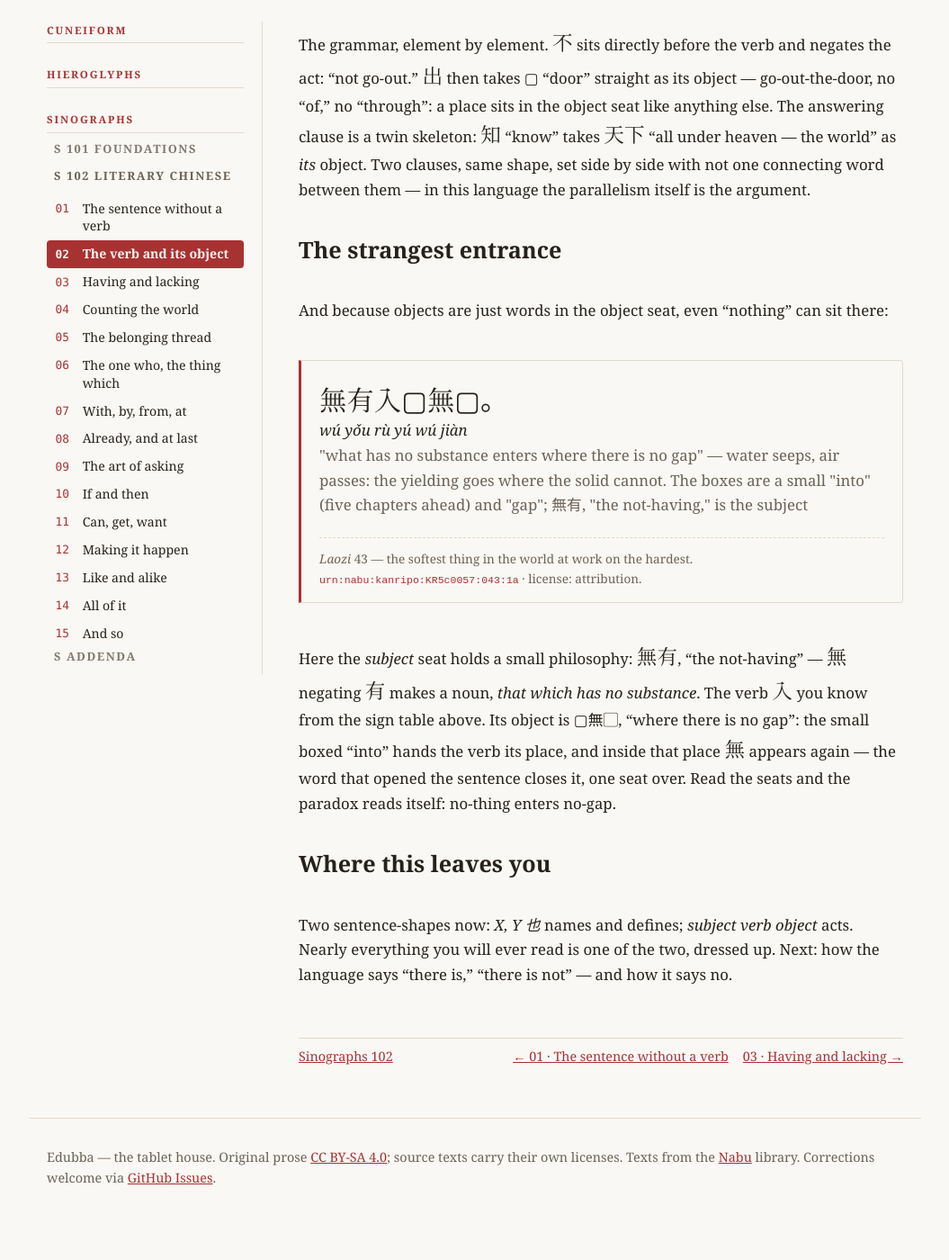
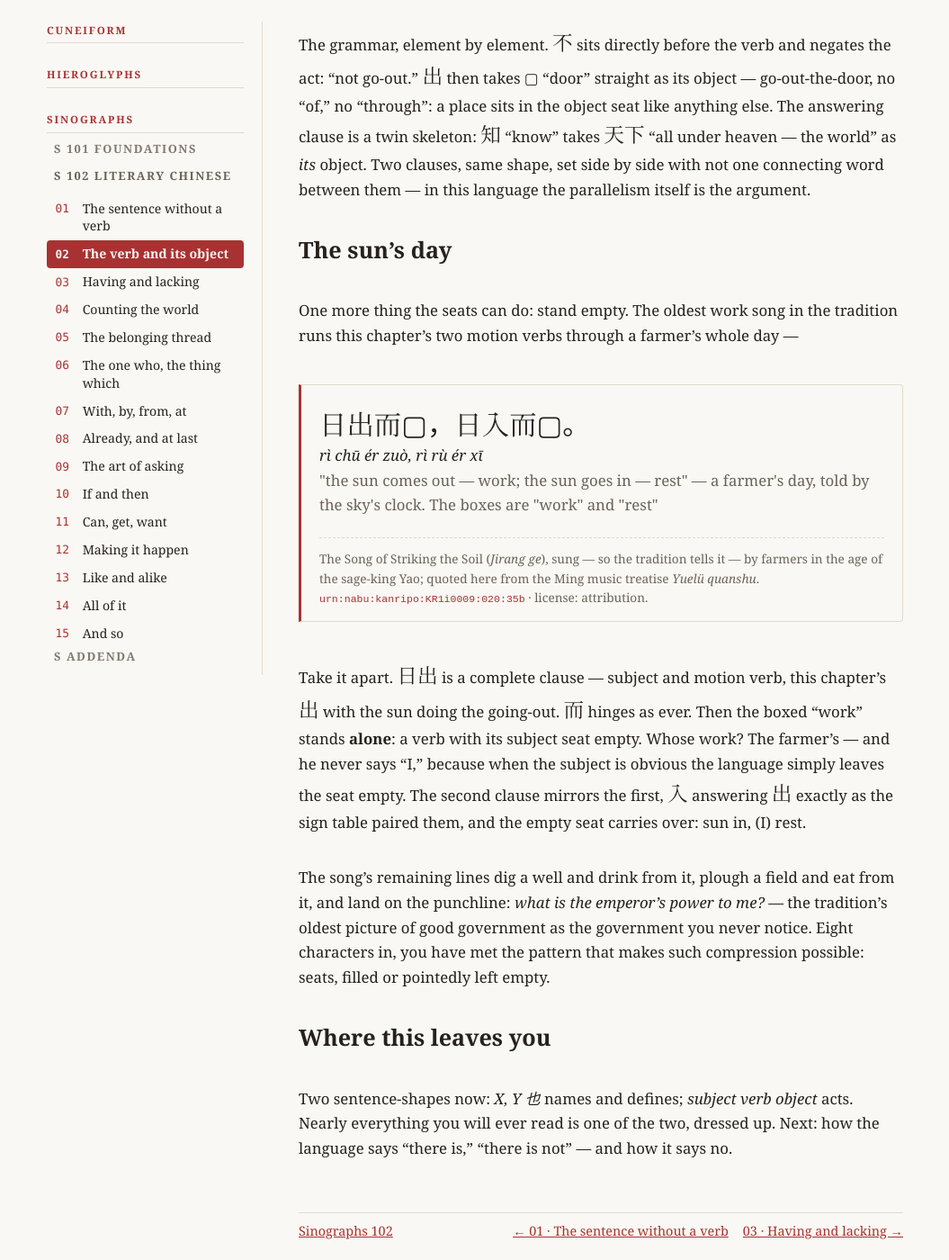
Before and after one commit to arvicco/nabu-edubba, a Jekyll site: the page built from site/sinographs/102/02-the-verb-and-its-object.md, in a window 1280 px wide and 1400 px high, scrolled down 2724 px. Shown: the whole window at 90% size, without its empty margins (112-1167 px from the left). Built offline with Jekyll 4.4.1, drawn with Linux system fonts in a browser that asks for light colours; before the commit the page ends 4091 px from its top, so only the background shows below that.

Commit message:
fix: ch02's muddled exhibit replaced — the Song of Striking the Soil
Owner review: Laozi 43's no-thing-enters-no-gap made no sense at
this altitude — the section claimed to demonstrate the object seat
while glossing 無有 as subject, and both boxes were structural
words that helped nobody. Replaced with the Jirang ge work song
(witnessed at KR1i0009:020:35b): both of the chapter's motion
verbs as a mirrored pair, concrete boxes ("work", "rest"), and a
real lesson — the pointedly empty subject seat.

Co-Authored-By: Claude Fable 5 <noreply@anthropic.com>

```diff
--- a/site/sinographs/102/02-the-verb-and-its-object.md
+++ b/site/sinographs/102/02-the-verb-and-its-object.md
@@ -136,33 +136,43 @@ as *its* object. Two clauses, same shape, set side by side with
 not one connecting word between them — in this language the
 parallelism itself is the argument.
 
-## The strangest entrance
+## The sun's day
 
-And because objects are just words in the object seat, even
-"nothing" can sit there:
+One more thing the seats can do: stand empty. The oldest work
+song in the tradition runs this chapter's two motion verbs
+through a farmer's whole day —
 
 <figure class="reading reading--script">
   <div class="reading-lines">
-    <div class="reading-line"><span class="script">無有入▢無▢。</span><span class="translit pinyin">wú yǒu rù yú wú jiàn</span><span class="gloss">"what has no substance enters where there is no gap" — water seeps, air passes: the yielding goes where the solid cannot. The boxes are a small "into" (five chapters ahead) and "gap"; 無有, "the not-having," is the subject</span></div>
+    <div class="reading-line"><span class="script">日出而▢，日入而▢。</span><span class="translit pinyin">rì chū ér zuò, rì rù ér xī</span><span class="gloss">"the sun comes out — work; the sun goes in — rest" — a farmer's day, told by the sky's clock. The boxes are "work" and "rest"</span></div>
   </div>
   <figcaption class="citation">
-    <em>Laozi</em> 43 — the softest thing in the world at work
-    on the hardest.
-    <code>urn:nabu:kanripo:KR5c0057:043:1a</code> · license: attribution.
+    The Song of Striking the Soil (<em>Jirang ge</em>), sung —
+    so the tradition tells it — by farmers in the age of the
+    sage-king Yao; quoted here from the Ming music treatise
+    <em>Yuelü quanshu</em>.
+    <code>urn:nabu:kanripo:KR1i0009:020:35b</code> · license: attribution.
   </figcaption>
 </figure>
 
-Here the *subject* seat holds a small philosophy:
-<span class="script">無有</span>, "the not-having" —
-<span class="script">無</span> negating
-<span class="script">有</span> makes a noun, *that which has no
-substance*. The verb <span class="script">入</span> you know
-from the sign table above. Its object is ▢無▢, "where there is
-no gap": the small boxed "into" hands the verb its place, and
-inside that place <span class="script">無</span> appears again —
-the word that opened the sentence closes it, one seat over. Read
-the seats and the paradox reads itself: no-thing enters
-no-gap.
+Take it apart. <span class="script">日出</span> is a complete
+clause — subject and motion verb, this chapter's
+<span class="script">出</span> with the sun doing the going-out.
+<span class="script">而</span> hinges as ever. Then the boxed
+"work" stands **alone**: a verb with its subject seat empty.
+Whose work? The farmer's — and he never says "I," because when
+the subject is obvious the language simply leaves the seat
+empty. The second clause mirrors the first,
+<span class="script">入</span> answering
+<span class="script">出</span> exactly as the sign table paired
+them, and the empty seat carries over: sun in, (I) rest.
+
+The song's remaining lines dig a well and drink from it, plough
+a field and eat from it, and land on the punchline: *what is the
+emperor's power to me?* — the tradition's oldest picture of good
+government as the government you never notice. Eight characters
+in, you have met the pattern that makes such compression
+possible: seats, filled or pointedly left empty.
 
 ## Where this leaves you
 
```
